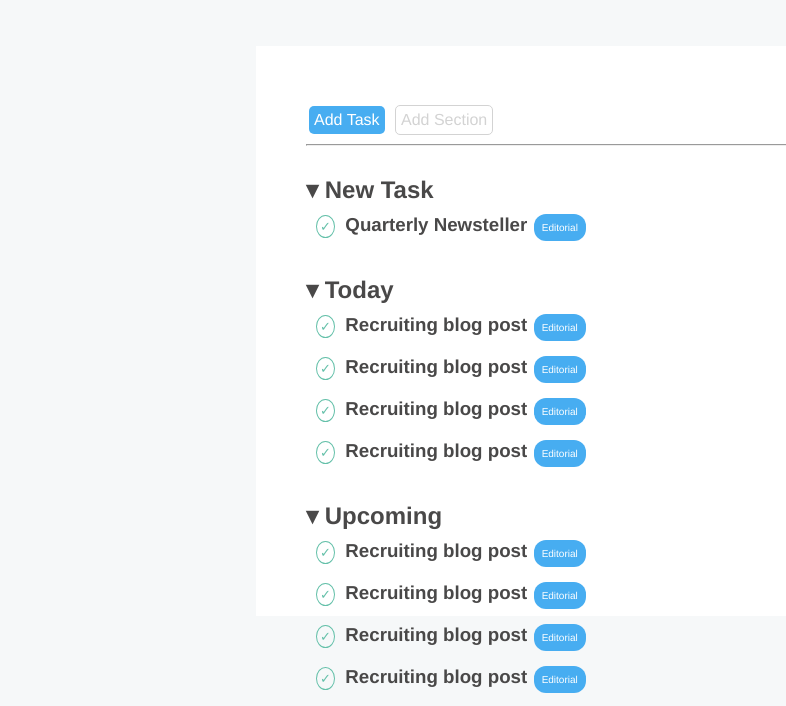
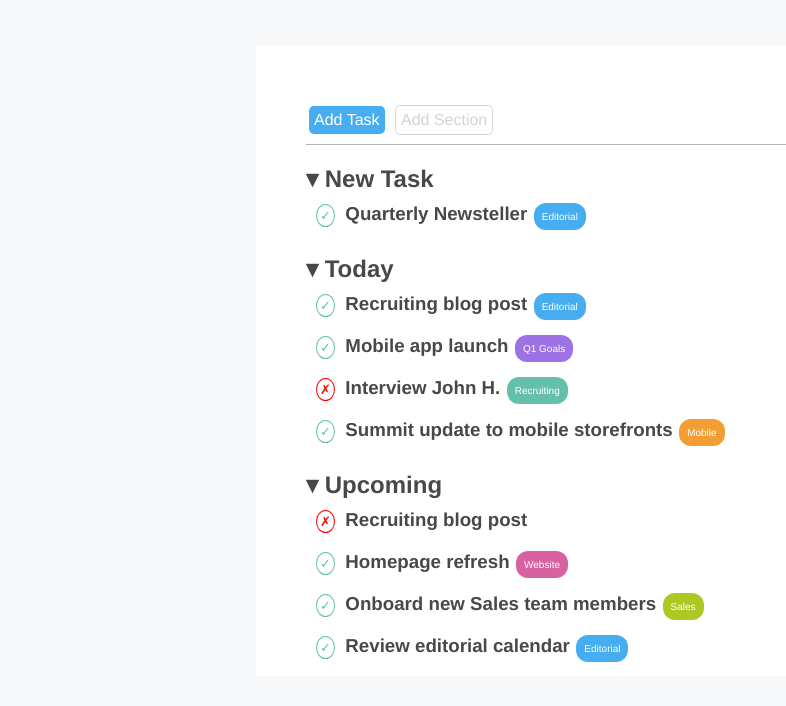
Before and after one commit to acolombo09/html-css-toboolist, a plain HTML site: page index.html in a window 1280 px wide. Shown: the part 94-800 px from the top of the page, without its empty margins (0-786 px from the left). Drawn offline with Linux system fonts and the light colour scheme.

Commit message:
pre-release

```diff
--- a/css/style.css
+++ b/css/style.css
@@ -12,11 +12,23 @@ body{
 header{
     background-color: white;
     height: 90px;
+    line-height: 90px;
+}
+
+img{
+    vertical-align: middle;
+    margin-left: 25px;
+}
+
+hr{
+    height: 1px;
+    background-color: #b2b5b7;
+    border: 0 none;
 }
 
 main{
     background-color: white;
-    height: 570px;
+    height: 630px;
     width: 60%;
     margin: auto;
     margin-top: 50px;
@@ -25,19 +37,30 @@ main{
 
 h1{
     display: inline-block;
+    vertical-align: middle;
+    font-size: 42px;
 }
 h3{
     display: inline-block;
 }
 
 .list{
-    margin-top: 30px;
+    margin-top: 20px;
     color: rgb(73, 72, 72);
 }
 
 .check{
     color: rgb(100, 192, 169);
     border: 1px solid rgb(100, 192, 169);
+    font-size: small;
+    padding: 3px;
+    border-radius: 50%;
+    margin-right: 6px;
+}
+
+.cross{
+    color: red;
+    border: 1px solid red;
     font-size: small;
     padding: 3px;
     border-radius: 50%;
@@ -51,6 +74,79 @@ h3{
     padding: 8px;
     margin: 6px 2px 6px;
     border-radius: 12px;
+}
+
+.q1-goals{
+    color: white;
+    background-color: rgb(156, 114, 228);
+    font-size: 10px;
+    padding: 8px;
+    margin: 6px 2px 6px;
+    border-radius: 12px;
+}
+
+.recruiting{
+    color: white;
+    background-color: rgb(100, 192, 169);
+    font-size: 10px;
+    padding: 8px;
+    margin: 6px 2px 6px;
+    border-radius: 12px;
+}
+
+.mobile{
+    color: white;
+    background-color: rgb(242, 158, 51);
+    font-size: 10px;
+    padding: 8px;
+    margin: 6px 2px 6px;
+    border-radius: 12px;
+}
+
+.website{
+    color: white;
+    background-color: rgb(216, 98, 161);
+    font-size: 10px;
+    padding: 8px;
+    margin: 6px 2px 6px;
+    border-radius: 12px;
+}
+
+.sales{
+    color: white;
+    background-color: rgb(174, 199, 35);
+    font-size: 10px;
+    padding: 8px;
+    margin: 6px 2px 6px;
+    border-radius: 12px;
+}
+
+.task-editorial{
+    padding: 10px;
+}
+
+.task-q1{
+    padding: 10px;
+}
+
+.task-recruiting{
+    padding: 10px;
+}
+
+.task-mobile{
+    padding: 10px;
+}
+
+.task-website{
+    padding: 10px;
+}
+
+.task-sales{
+    padding: 10px;
+}
+
+.task-noname{
+    padding: 10px;
 }
 
 #add-task{
@@ -71,7 +167,3 @@ h3{
     border-radius: 5px;
     display: inline-block;
 }
-
-#task-editorial{
-    padding: 10px;
-}
--- a/index.html
+++ b/index.html
@@ -25,7 +25,7 @@
             <div>
                 <h2>&blacktriangledown; New Task</h2>
             </div>
-            <div id="task-editorial">
+            <div class="task-editorial">
                 <span class="check">&checkmark;</span>
                 <h3>Quarterly Newsteller</h3>
                 <span class="editorial">Editorial</span>
@@ -36,25 +36,25 @@
             <div>
                 <h2>&blacktriangledown; Today</h2>
             </div>
-            <div id="task-editorial">
+            <div class="task-editorial">
                 <span class="check">&checkmark;</span>
                 <h3>Recruiting blog post</h3>
                 <span class="editorial">Editorial</span>
             </div>
-            <div id="task-editorial">
+            <div class="task-q1">
                 <span class="check">&checkmark;</span>
-                <h3>Recruiting blog post</h3>
-                <span class="editorial">Editorial</span>
+                <h3>Mobile app launch</h3>
+                <span class="q1-goals">Q1 Goals</span>
             </div>
-            <div id="task-editorial">
+            <div class="task-recruiting">
+                <span class="cross">&cross;</span>
+                <h3>Interview John H.</h3>
+                <span class="recruiting">Recruiting</span>
+            </div>
+            <div class="task-mobile">
                 <span class="check">&checkmark;</span>
-                <h3>Recruiting blog post</h3>
-                <span class="editorial">Editorial</span>
-            </div>
-            <div id="task-editorial">
-                <span class="check">&checkmark;</span>
-                <h3>Recruiting blog post</h3>
-                <span class="editorial">Editorial</span>
+                <h3>Summit update to mobile storefronts</h3>
+                <span class="mobile">Mobile</span>
             </div>
         </section>
         <!-- Upcoming section -->
@@ -62,24 +62,23 @@
             <div>
                 <h2>&blacktriangledown; Upcoming</h2>
             </div>
-            <div id="task-editorial">
+            <div class="task-noname">
+                <span class="cross">&cross;</span>
+                <h3>Recruiting blog post</h3>
+            </div>
+            <div class="task-website">
                 <span class="check">&checkmark;</span>
-                <h3>Recruiting blog post</h3>
-                <span class="editorial">Editorial</span>
+                <h3>Homepage refresh</h3>
+                <span class="website">Website</span>
             </div>
-            <div id="task-editorial">
+            <div class="task-sales">
                 <span class="check">&checkmark;</span>
-                <h3>Recruiting blog post</h3>
-                <span class="editorial">Editorial</span>
+                <h3>Onboard new Sales team members</h3>
+                <span class="sales">Sales</span>
             </div>
-            <div id="task-editorial">
+            <div class="task-editorial">
                 <span class="check">&checkmark;</span>
-                <h3>Recruiting blog post</h3>
-                <span class="editorial">Editorial</span>
-            </div>
-            <div id="task-editorial">
-                <span class="check">&checkmark;</span>
-                <h3>Recruiting blog post</h3>
+                <h3>Review editorial calendar</h3>
                 <span class="editorial">Editorial</span>
             </div>
         </section>
```
